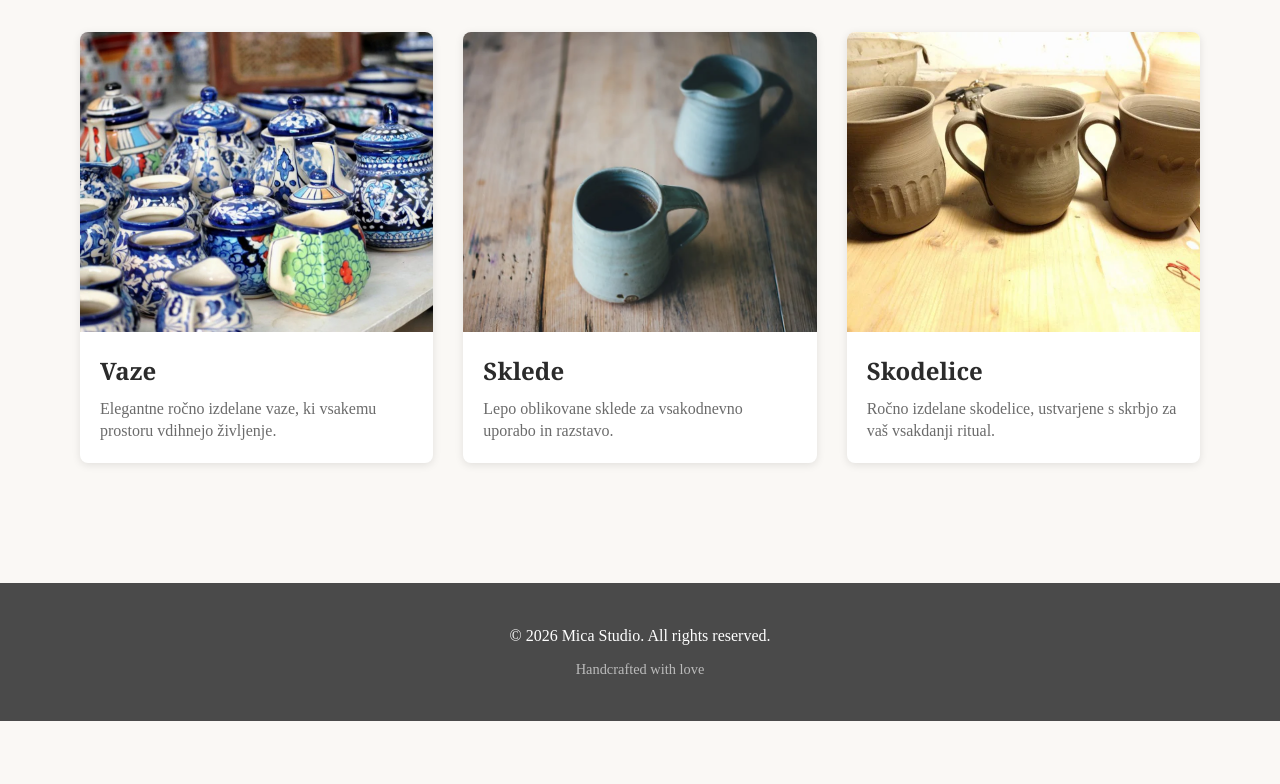
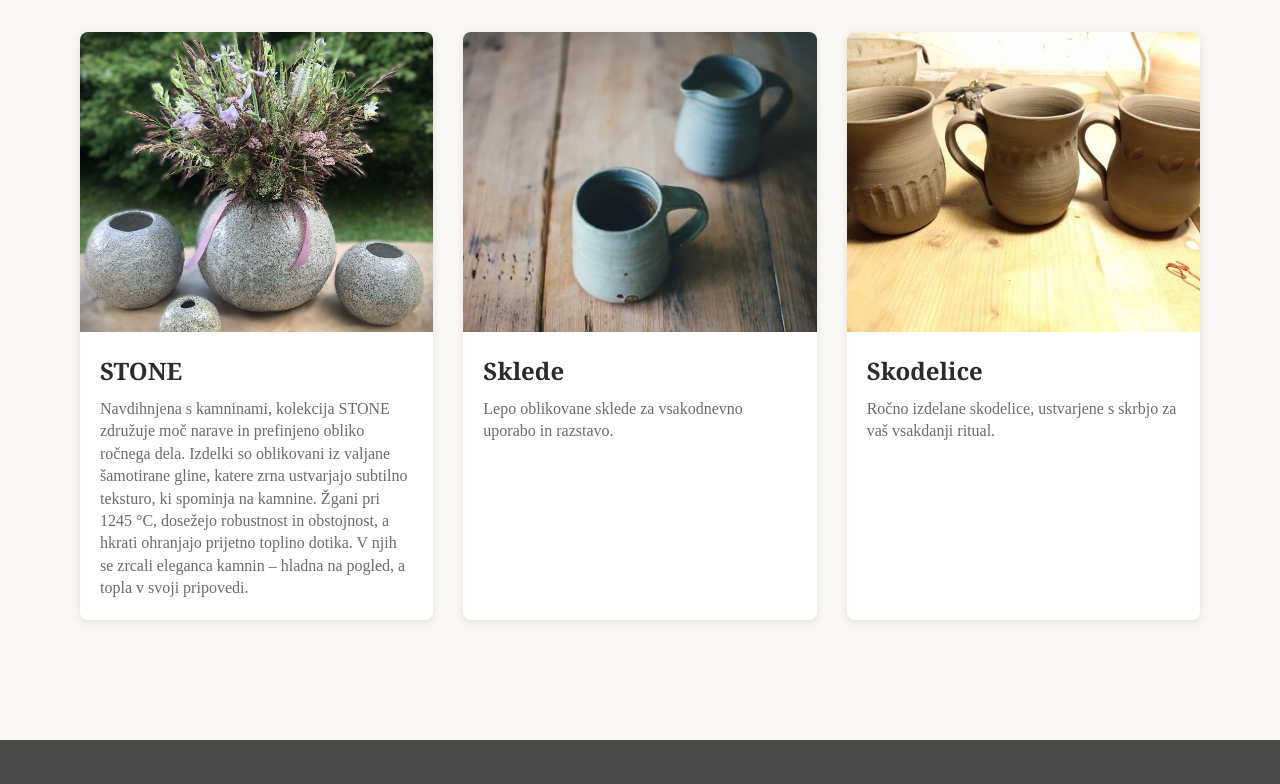
Before and after one commit to ErikHostnik/pottery_info_app, a React (Vite) app: page / in a window 1280 px wide. Shown: the part 532-1316 px from the top of the page. Before the commit the page ends 1253 px from the top, so only its background shows below. Built offline with nearby package versions, Linux system fonts and the light colour scheme.

Commit message:
Adedd a real collection STONE.

```diff
--- a/src/data/products.js
+++ b/src/data/products.js
@@ -4,13 +4,14 @@ import Pot2 from '../assets/Pot2.webp'
 import Pot2_2 from '../assets/Pot2_2.webp'
 import Pot3 from '../assets/Pot3.webp'
 import Pot3_2 from '../assets/Pot3_2.jpg'
+import Stone1 from '../assets/collections/MicaStudio_sopek_IMG_8879_3.JPG'
 
 export const collections = [
   {
-    id: 'vaze',
-    name: 'Vaze',
-    description: 'Elegantne ročno izdelane vaze, ki vsakemu prostoru vdihnejo življenje.',
-    image: Pot1,
+    id: 'stone',
+    name: 'STONE',
+    description: 'Navdihnjena s kamninami, kolekcija STONE združuje moč narave in prefinjeno obliko ročnega dela. Izdelki so oblikovani iz valjane šamotirane gline, katere zrna ustvarjajo subtilno teksturo, ki spominja na kamnine. Žgani pri 1245 °C, dosežejo robustnost in obstojnost, a hkrati ohranjajo prijetno toplino dotika. V njih se zrcali eleganca kamnin – hladna na pogled, a topla v svoji pripovedi.',
+    image: Stone1,
     items: [
       {
         id: 1,
```
